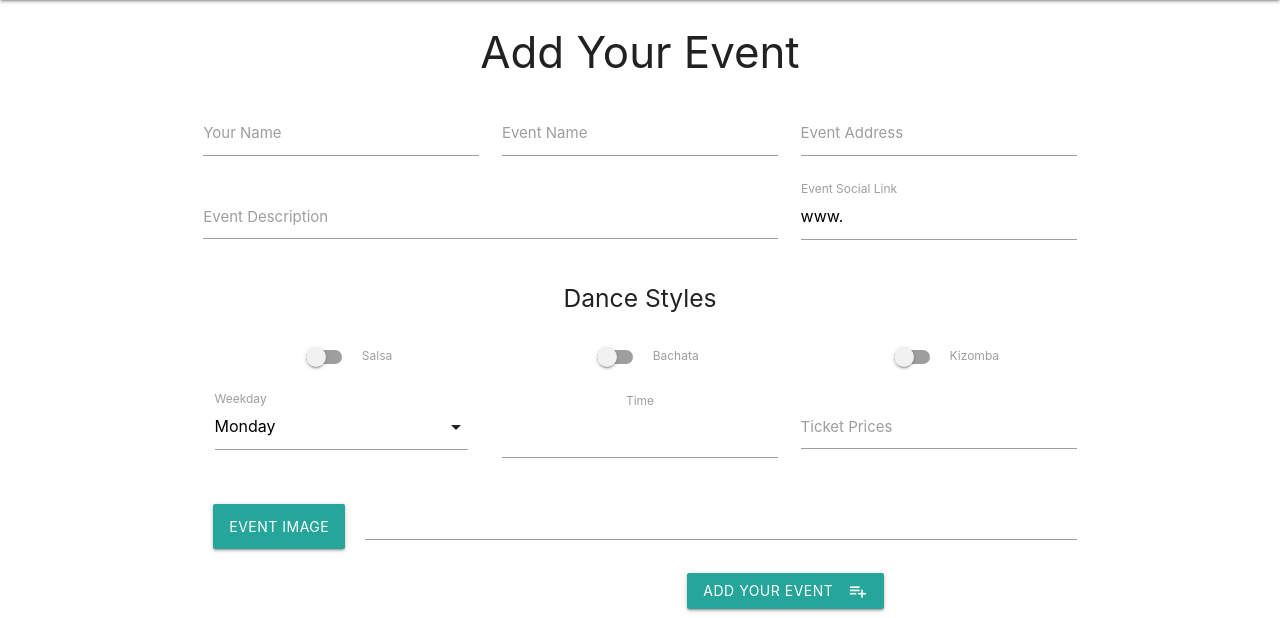
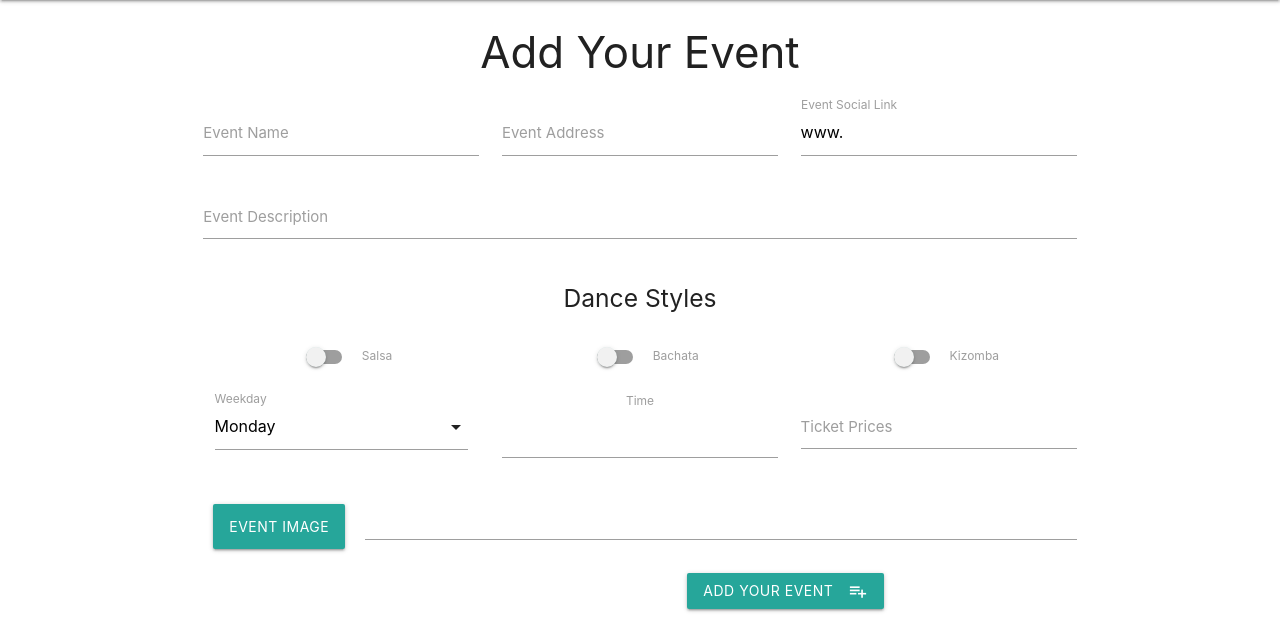
Before and after one commit to Magnusson95/Dance-Your-Way, a Flask app: page /add-event in a window 1280 px wide. Shown: the part 64-682 px from the top of the page. Run offline with Flask 2, Linux system fonts and the light colour scheme; the visitor is signed in with stand-in values (Sample User, id 1); a database or web service that is not in the repository returns one stand-in record (values such as "Sample title"); some libraries are stand-ins or nearby versions.

Commit message:
added link to organiser information on event cards. hidden username on add event form and automatically pull in session username, reordered add event form. added organiser.html with basic organiser database information. fixed signup bug where email label was pointing to username instead

```diff
--- a/app.py
+++ b/app.py
@@ -136,10 +136,18 @@ def style():
 @app.route('/add-event')
 def add_event():
     if 'logged' in session:
-        return render_template("add-event.html", events=mongo.db.events.find())
+        current_user = session['username']
+        find_user = mongo.db.organisers.find_one({'username': current_user})
+        return render_template("add-event.html", events=mongo.db.events.find(), user=find_user)
     else:
         flash('Please log in to add an event')
         return redirect(url_for('signup'))
+
+
+@app.route('/organiser/<organiser_username>')
+def organiser(organiser_username):
+    _organiser = mongo.db.organisers.find_one({"username": organiser_username})
+    return render_template("organiser.html", organiser = _organiser)
 
 
 @app.route('/insert-event', methods=['POST'])
--- a/static/css/style.css
+++ b/static/css/style.css
@@ -147,7 +147,7 @@ ul {
   padding: 0 50px 0 25px !important;
 }
 
-#event_image {
+.noshow {
   display: none;
 }
 
--- a/templates/add-event.html
+++ b/templates/add-event.html
@@ -1,17 +1,11 @@
 {% extends 'base.html' %} {% block content %}
 <div class="row center container">
 	<h3>Add Your Event</h3>
-  <form
-    action="{{url_for('insert_event')}}"
-    method="POST"
-    class="col s12"
-    id="add-event"
-    enctype="multipart/form-data"
-  >
+	<form action="{{url_for('insert_event')}}" method="POST" class="col s12" id="add-event"
+		enctype="multipart/form-data">
 		<div class="row">
-      <div class="input-field col s12 m4 l4">
-        <input value="" id="username" name="username" type="text" class="validate" />
-        <label class="active" for="username">Your Name</label>
+			<div class="noshow">
+				<input value="{{ user.username }}" id="username" name="username" type="text" class="validate" />
       </div>
 				<div class="input-field col s12 m4 l4">
 					<input
@@ -33,17 +27,7 @@
         />
 					<label class="active" for="address">Event Address</label>
 				</div>
-    </div>
-    <div class="row">
-      <div class="input-field col s12 m8">
-        <textarea
-          id="event_description"
-          name="event_description"
-          class="materialize-textarea validate"
-        ></textarea>
-        <label class="active" for="event_description">Event Description</label>
-      </div>
-      <div class="input-field col s12 m4">
+				<div class="input-field col s12 m4 l4">
 					<input
           value="www."
           id="event_link"
@@ -52,6 +36,16 @@
           class="validate"
         />
 					<label class="active" for="event_link">Event Social Link</label>
+				</div>
+			</div>
+			<div class="row">
+				<div class="input-field col s12">
+					<textarea
+          id="event_description"
+          name="event_description"
+          class="materialize-textarea validate"
+        ></textarea>
+					<label class="active" for="event_description">Event Description</label>
 				</div>
 			</div>
 			<h5>Dance Styles</h5>
@@ -96,8 +90,7 @@
 					</div>
 				</div>
 				<div class="col s12 m6 l4">
-        <label class="active" for="time">Time</label
-        ><input type="text" name="time" id="time" class="timepicker validate" />
+					<label class="active" for="time">Time</label><input type="text" name="time" id="time" class="timepicker validate" />
       </div>
 					<div class="input-field col s12 l4">
 						<textarea
@@ -123,7 +116,7 @@
         id="event_image"
         name="event_image"
         type="text"
-        class="validate"
+        class="validate noshow"
       />
     </div>
 							<button class="btn waves-effect waves-light" type="submit">
--- a/templates/index.html
+++ b/templates/index.html
@@ -103,7 +103,7 @@
 									Organiser:
 								</p>
 								<p class="col s8">
-									{{event.username}}
+									<a href="{{url_for('organiser', organiser_username=event.username)}}">{{event.username}}</a>
 								</p>
 							</div>
 						</div>
--- a/templates/signup.html
+++ b/templates/signup.html
@@ -6,11 +6,11 @@
 			<div class="row">
 				<div class="input-field col s12">
 					<input value="" id="email" name="email" type="email" class="validate" />
-					<label class="active" for="username">Email</label>
+					<label class="active" for="email">Email</label>
 				</div>
 				<div class="input-field col s12">
 					<input value="" id="username" name="username" type="text" class="validate" />
-					<label class="active" for="username">Userame</label>
+					<label class="active" for="username">Username</label>
 				</div>
 				<div class="input-field col s12">
 					<input value="" id="password" name="password" type="password" class="validate" />
```
Also changed, not shown: templates/organiser.html (added, +8 -0 lines). Lines whose indentation alone changed are shown as unchanged.
